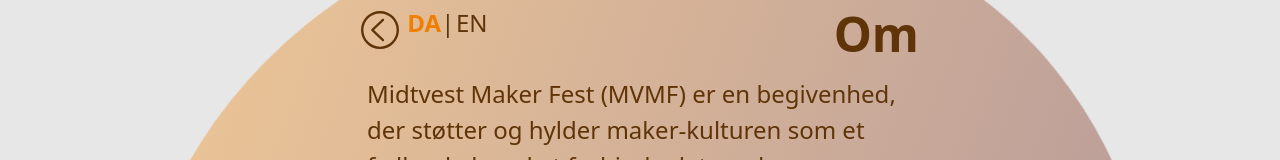
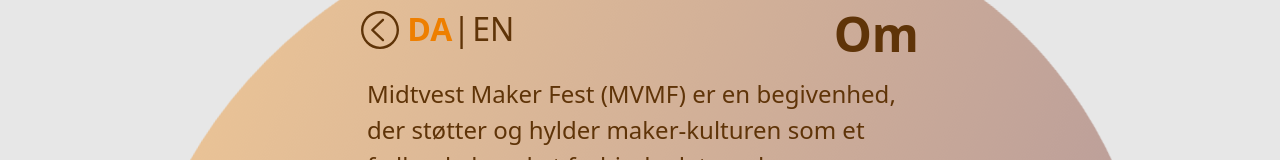
Before and after one commit to ProtoLab-BTECH-AU/mvmf-promo, a React (Create React App) app: page /about in a window 1280 px wide. Shown: the top 160 px of the page. Built offline with nearby package versions, Linux system fonts and the light colour scheme; a web font is replaced by a local one.

Commit message:
src:Header - smaller font size for language toggle

```diff
--- a/src/components/Header.tsx
+++ b/src/components/Header.tsx
@@ -18,7 +18,7 @@
           <Link to={props.backURl ?? "/"} style={{height: "fit-content"}}>
             <img src={`${process.env.PUBLIC_URL}/images/icons/arrow-left.svg`} alt="" style={{height: "2.375rem", marginTop: ".375rem"}}/>
           </Link>
-          <div className="d-inline ms-2"><LanguageSelector/></div>
+          <div className="d-inline ms-2 text-small"><LanguageSelector/></div>
 
           <h1 className="text-big fw-bold d-inline ms-auto">
             {props.title}
```
